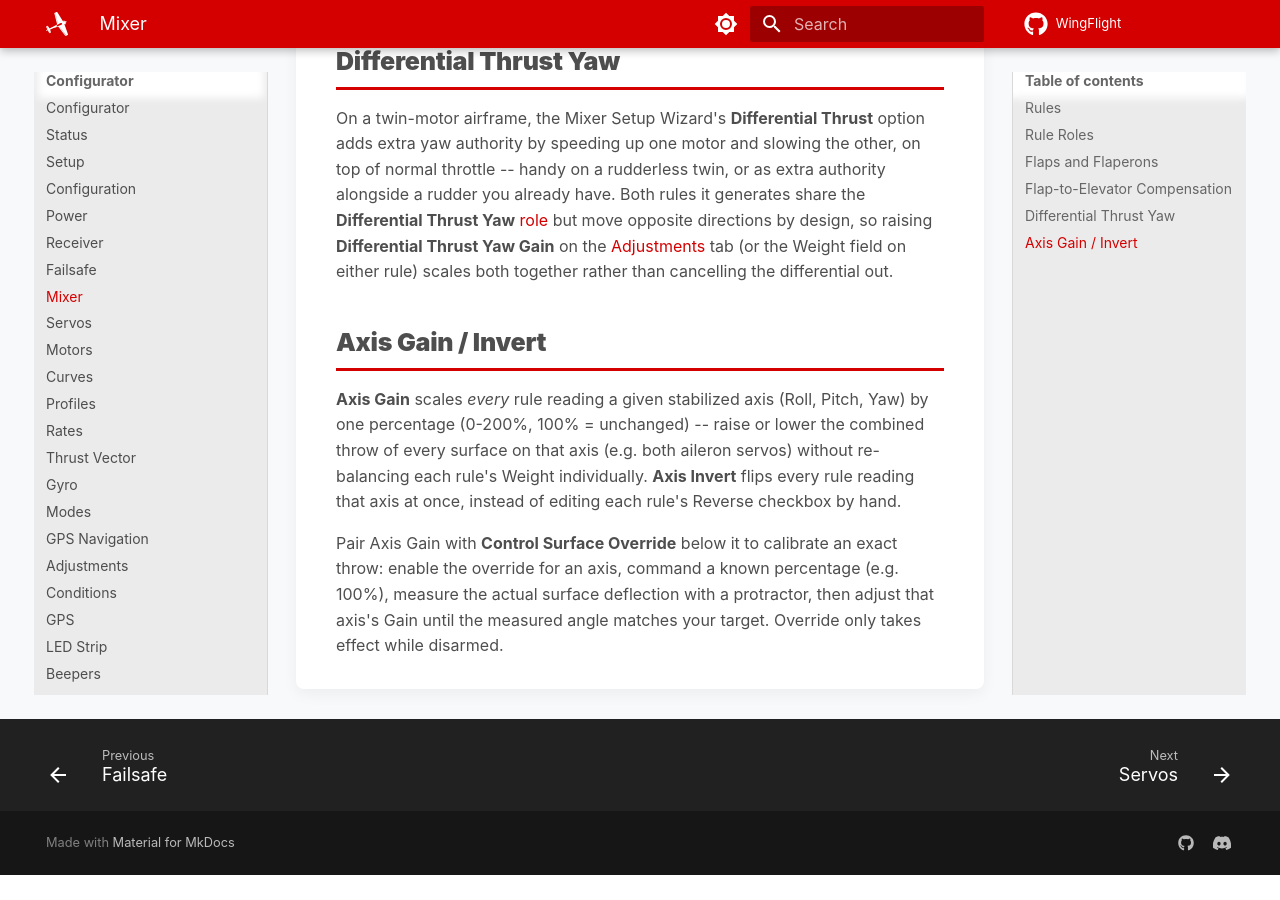
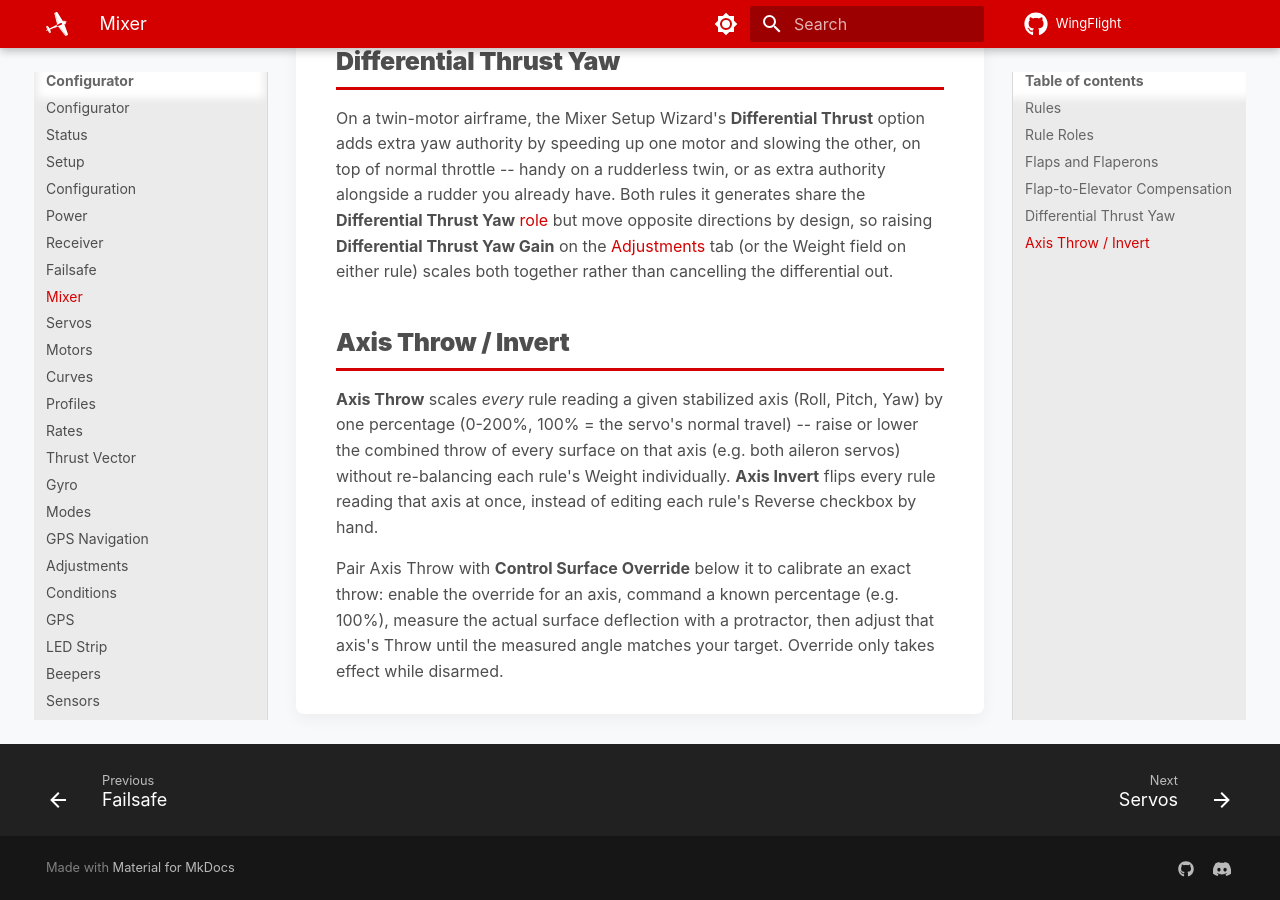
Before and after one commit to WingFlight/wingflight-docs, an MkDocs documentation site: the page built from docs/configurator/tabs/mixer.md, in a window 1280 px wide and 900 px high, scrolled down 4677 px. Built offline with MkDocs 1.6.1 and Material for MkDocs 9.7.7, drawn with Linux system fonts in a browser that asks for light colours; before the commit the page ends 5552 px from its top, so only the background shows below that.

Commit message:
Rename Axis Gain to Axis Throw in the Mixer docs (#70)
Matches the configurator and Lua suite, where the per-axis setting is now
called Axis Throw so it isn't confused with the profile gains.

Co-authored-by: Claude Opus 5.5 <noreply@anthropic.com>

```diff
--- a/docs/configurator/tabs/mixer.md
+++ b/docs/configurator/tabs/mixer.md
@@ -190,17 +190,17 @@ raising **Differential Thrust Yaw Gain** on the
 [Adjustments](adjustments.md) tab (or the Weight field on either rule)
 scales both together rather than cancelling the differential out.
 
-## Axis Gain / Invert
+## Axis Throw / Invert
 
-**Axis Gain** scales *every* rule reading a given stabilized axis (Roll,
-Pitch, Yaw) by one percentage (0-200%, 100% = unchanged) -- raise or lower
+**Axis Throw** scales *every* rule reading a given stabilized axis (Roll,
+Pitch, Yaw) by one percentage (0-200%, 100% = the servo's normal travel) -- raise or lower
 the combined throw of every surface on that axis (e.g. both aileron
 servos) without re-balancing each rule's Weight individually. **Axis
 Invert** flips every rule reading that axis at once, instead of editing
 each rule's Reverse checkbox by hand.
 
-Pair Axis Gain with **Control Surface Override** below it to calibrate an
+Pair Axis Throw with **Control Surface Override** below it to calibrate an
 exact throw: enable the override for an axis, command a known percentage
 (e.g. 100%), measure the actual surface deflection with a protractor, then
-adjust that axis's Gain until the measured angle matches your target.
+adjust that axis's Throw until the measured angle matches your target.
 Override only takes effect while disarmed.
```
